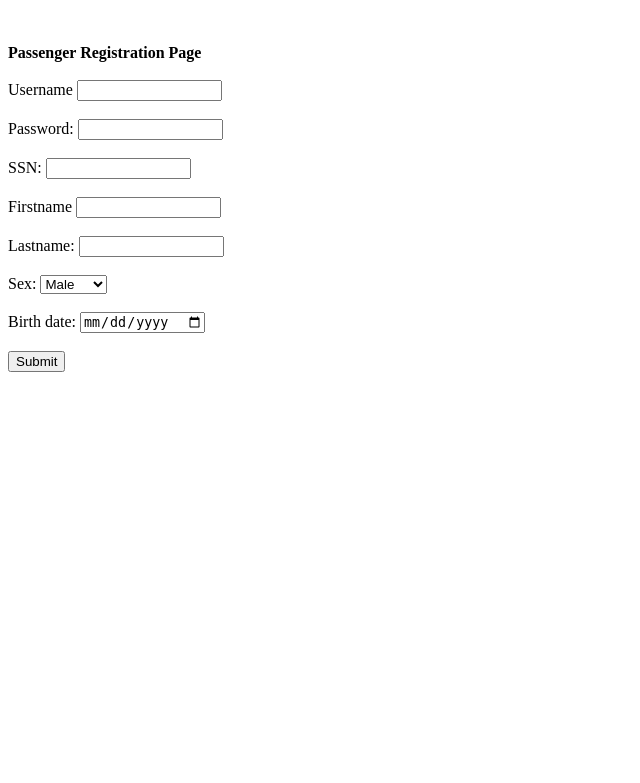
After one commit to Khaled-Amer/CPSC471_Final_Project, a PHP site: page /register.php in a window 1280 px wide. The commit adds this page. Shown: the top 783 px of the page, without its empty margins (0-640 px from the left). Run offline with PHP 8.4, Linux system fonts and the light colour scheme.

Commit message:
registration  (not complete)

```diff
--- a/index.php
+++ b/index.php
@@ -17,7 +17,7 @@
             <input type="submit" value="Submit" class="form-button">
             <input type="reset" value="Reset" class="form-button">
         </form>
-
+        <a class="button"href="register.php">Register</a>
     </div>
 </body>
 
--- a/purchaser.php
+++ b/purchaser.php
@@ -75,6 +75,10 @@ function createTicket($P_ID, $Passport_Num, $fNo) {
         echo "<br>";
         echo "Flight Number: ";
         echo $fNo;
+    }
+    else{
+        echo "<br>";
+        echo "Purchase Failed";
     }
 }
 
--- /dev/null
+++ b/register.php
@@ -0,0 +1,61 @@
+
+
+<Html>
+    <body>
+        <?php
+            if(isset($_POST['submit'])) {
+                addPassenger();
+            }
+
+            function addPassenger(){
+                echo "ASDSDA";
+                $Username = $_POST['Username'];
+                $Password = $_POST['Password'];
+                $SSN = $_POST['SSN'];
+                $Firstname = $_POST['Firstname'];
+                $Lastname = $_POST['Lastname'];
+                $Sex = $_POST['Sex'];
+                $Birthdate = $_POST['Birthdate'];
+
+                echo $Username;
+                echo "\r";
+                echo $Password;
+                echo $SSN;
+                echo $Birthdate;
+
+                #$con=mysqli_connect("localhost","student","ensf","471");
+
+                #$query="INSERT INTO FLIGHT VALUES  ('" . $flight . "','" . $DT . "', '" . $AT . "', '" . $airline . "', '" . $PS . "', '" . $AR . "', '" . $DR . "', '" . $GN . "')";
+
+                $result = mysqli_query($con,$query);
+            }
+
+        ?>
+
+        <br>
+        <br>
+        <form method="post">
+            <b>Passenger Registration Page </b><br>
+            <br>
+            <label class="form-label"> Username </label>
+            <input type="text" name="Username" size="15"/> <br> <br>
+            <label> Password: </label>
+            <input type="text" name="Password" size="15"/> <br> <br>
+            <label> SSN: </label>
+            <input type="text" name="SSN" size="15"/> <br> <br>
+            <label> Firstname </label>
+            <input type="text" name="Firstname" size="15"/> <br> <br>
+            <label> Lastname: </label>
+            <input type="text" name="Lastname" size="15"/> <br> <br>
+            <label> Sex: </label>
+            <select id="Sex">
+                <option value="M">Male</option>
+                <option value="F">Female</option>
+                <option value="O">Other</option>
+            </select><br> <br>
+            <label for="start">Birth date:</label>
+            <input type="date" id="birthDate" name="birth date"a><br> <br>
+            <input type="submit" name="submit" value="Submit"/>
+        </form>
+    </body>
+</html>
```
